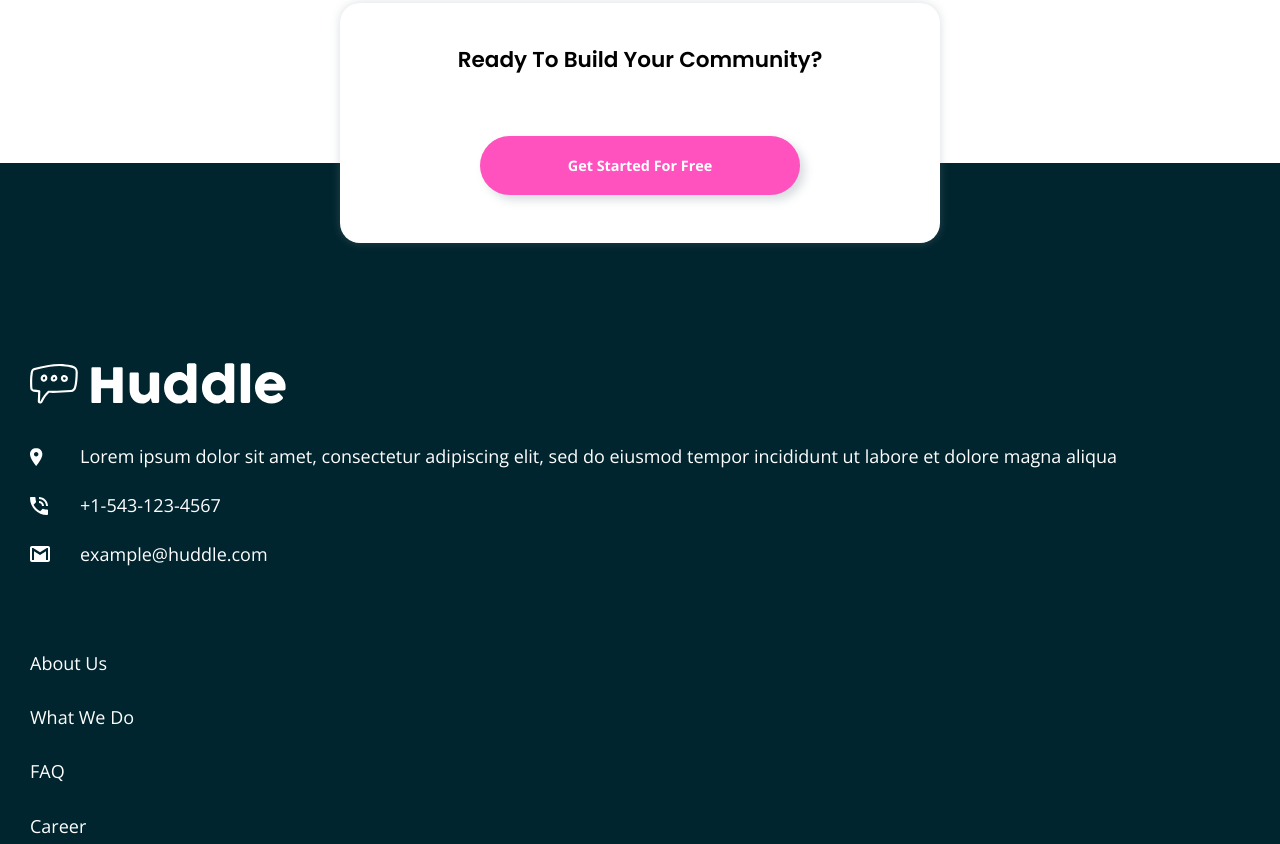
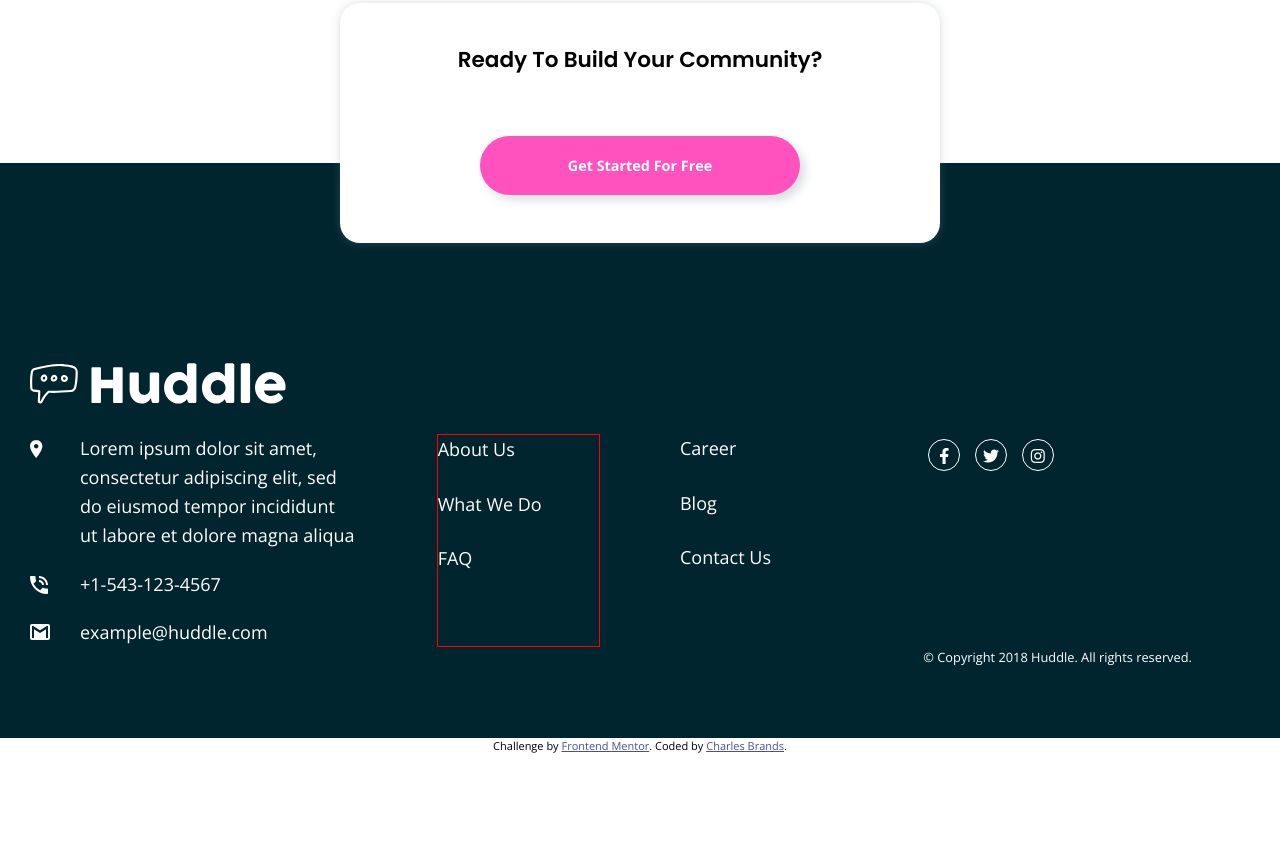
Before and after one commit to cbrands/landing-page-with-feature-blocks, a website: page dist/index.html in a window 1280 px wide. Shown: the part 2681-3525 px from the top of the page. After the commit the page ends 3434 px from the top, so only its background shows below. Drawn offline with nearby package versions, Linux system fonts and the light colour scheme.

Commit message:
finish desktop

```diff
--- a/scss/_large.scss
+++ b/scss/_large.scss
@@ -83,4 +83,45 @@
       left: calc((100% - 600px) / 2);
     }
   }
+
+  footer {
+    display: grid;
+    grid-template-columns: 2fr 1fr 1fr 2fr;
+    grid-column-gap: 80px;
+    grid-template-areas:
+      "logo . . ."
+      "contact about career social"
+      ". . . copyright";
+
+    .logo-white {
+      grid-area: logo;
+    }
+
+    .contact {
+      grid-area: contact;
+    }
+
+    .about {
+      grid-area: about;
+      margin-top: 0;
+      border: 1px solid red;
+    }
+
+    .career {
+      grid-area: career;
+      margin-top: 0;
+    }
+
+    .social {
+      grid-area: social;
+      text-align: left;
+      margin: 0;
+    }
+
+    .copyright {
+      grid-area: copyright;
+      text-align: left;
+      margin: 0;
+    }
+  }
 }
--- a/scss/main.scss
+++ b/scss/main.scss
@@ -133,7 +133,7 @@
     text-decoration: none;
     color: white;
     transition: color 1s;
-    margin-top: 1.6rem;
+    margin-bottom: 1.6rem;
 
     &:hover,
     &:focus {
```
Also changed, not shown: dist/css/main.css.
